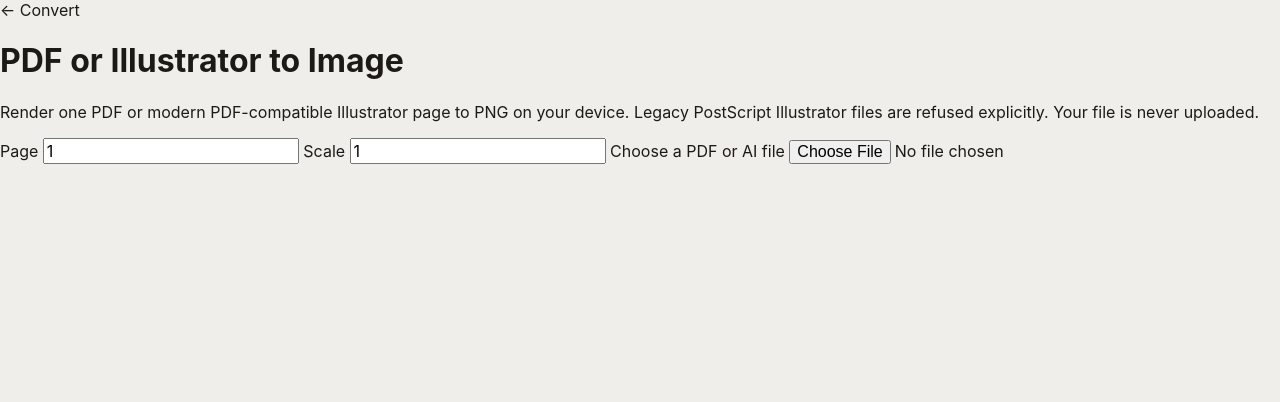
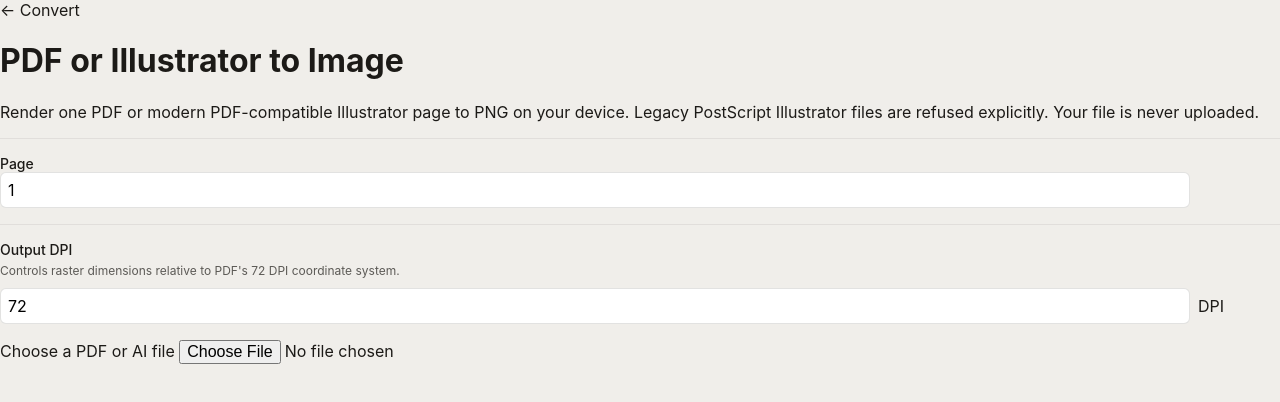
Before and after one commit to official-tisao/image.complianttools.com, a SvelteKit app in the folder apps/web/: page /pdf-to-image in a window 1280 px wide. Shown: the top 402 px of the page. Built offline with nearby package versions, Linux system fonts and the light colour scheme.

Commit message:
feat(P2-15): generate PDF raster controls

```diff
--- a/apps/web/src/routes/pdf-to-image/+page.svelte
+++ b/apps/web/src/routes/pdf-to-image/+page.svelte
@@ -1,15 +1,27 @@
 <script lang="ts">
   import {
+    PdfToImageOptionsSchema,
+    pdfToImageOptionDescriptions,
     readIllustratorDocumentInfo,
     readPdfDocumentInfo,
     renderIllustratorPage,
     renderPdfPage,
   } from '@complianttools/image-engine';
+  import GeneratedControls from '$lib/GeneratedControls.svelte';
 
   let status = $state('');
   let error = $state('');
-  let pageNumber = $state(1);
-  let scale = $state(1);
+  let options = $state(PdfToImageOptionsSchema.parse({}));
+  const controlValues = $derived({
+    'pdf.pageNumber': options.pageNumber,
+    'pdf.dpi': options.dpi,
+  });
+
+  function setControl(path: string, value: unknown) {
+    if (!path.startsWith('pdf.')) return;
+    const parsed = PdfToImageOptionsSchema.safeParse({ ...options, [path.slice(4)]: value });
+    if (parsed.success) options = parsed.data;
+  }
 
   async function convert(file: File | undefined) {
     status = '';
@@ -21,15 +33,16 @@
       const info = isIllustrator
         ? await readIllustratorDocumentInfo(input)
         : await readPdfDocumentInfo(input);
-      if (pageNumber > info.pageCount)
+      if (options.pageNumber > info.pageCount)
         throw new Error(
-          `PDF has ${info.pageCount} page${info.pageCount === 1 ? '' : 's'}; page ${pageNumber} is unavailable.`,
+          `PDF has ${info.pageCount} page${info.pageCount === 1 ? '' : 's'}; page ${options.pageNumber} is unavailable.`,
         );
+      const renderOptions = { pageNumber: options.pageNumber, scale: options.dpi / 72 };
       const image = isIllustrator
-        ? await renderIllustratorPage(input, { pageNumber, scale }, undefined, () =>
+        ? await renderIllustratorPage(input, renderOptions, undefined, () =>
             document.createElement('canvas'),
           )
-        : await renderPdfPage(input, { pageNumber, scale }, undefined, () =>
+        : await renderPdfPage(input, renderOptions, undefined, () =>
             document.createElement('canvas'),
           );
       const canvas = document.createElement('canvas');
@@ -47,10 +60,10 @@
       const url = URL.createObjectURL(blob);
       const download = document.createElement('a');
       download.href = url;
-      download.download = `${file.name.replace(/\.(?:pdf|ai)$/iu, '')}-page-${pageNumber}.png`;
+      download.download = `${file.name.replace(/\.(?:pdf|ai)$/iu, '')}-page-${options.pageNumber}.png`;
       download.click();
       URL.revokeObjectURL(url);
-      status = `Rendered page ${pageNumber} of ${info.pageCount} at ${image.width}×${image.height} locally.`;
+      status = `Rendered page ${options.pageNumber} of ${info.pageCount} at ${options.dpi} DPI (${image.width}×${image.height}) locally.`;
     } catch (reason) {
       error = reason instanceof Error ? reason.message : 'Unable to render this PDF page.';
     }
@@ -73,8 +86,11 @@
     Render one PDF or modern PDF-compatible Illustrator page to PNG on your device. Legacy
     PostScript Illustrator files are refused explicitly. Your file is never uploaded.
   </p>
-  <label>Page <input type="number" min="1" bind:value={pageNumber} /></label>
-  <label>Scale <input type="number" min="0.1" step="0.1" bind:value={scale} /></label>
+  <GeneratedControls
+    descriptions={pdfToImageOptionDescriptions}
+    values={controlValues}
+    onChange={setControl}
+  />
   <label
     >Choose a PDF or AI file <input
       type="file"
--- a/packages/engine/src/schemas/options.ts
+++ b/packages/engine/src/schemas/options.ts
@@ -162,12 +162,18 @@ export const RawToolOptionsSchema = z.object({
   chromaticAberrationCorrection: z.boolean().default(false),
 });
 
+export const PdfToImageOptionsSchema = z.object({
+  pageNumber: z.number().int().min(1).default(1),
+  dpi: z.number().min(18).max(600).default(72),
+});
+
 export type ExportOptionsInput = z.input<typeof ExportOptionsSchema>;
 export type ResizeOptions = z.infer<typeof ResizeOptionsSchema>;
 export type CropOptions = z.infer<typeof CropOptionsSchema>;
 export type RotateOptions = z.infer<typeof RotateOptionsSchema>;
 export type MetadataRemovalOptions = z.infer<typeof MetadataRemovalOptionsSchema>;
 export type RawToolOptions = z.infer<typeof RawToolOptionsSchema>;
+export type PdfToImageOptions = z.infer<typeof PdfToImageOptionsSchema>;
 
 export interface OptionDescription {
   label: string;
@@ -422,3 +428,27 @@ export const rawToolOptionDescriptions: Readonly<Record<string, OptionDescriptio
     defaultValue: false,
   },
 };
+
+export const pdfToImageOptionDescriptions: Readonly<Record<string, OptionDescription>> = {
+  'pdf.pageNumber': {
+    label: 'Page',
+    control: 'number',
+    group: 'PDF',
+    advanced: false,
+    min: 1,
+    step: 1,
+    defaultValue: 1,
+  },
+  'pdf.dpi': {
+    label: 'Output DPI',
+    help: "Controls raster dimensions relative to PDF's 72 DPI coordinate system.",
+    unit: 'DPI',
+    control: 'number',
+    group: 'PDF',
+    advanced: false,
+    min: 18,
+    max: 600,
+    step: 1,
+    defaultValue: 72,
+  },
+};
```
Also changed, not shown: 2 other files (tests, documents, lock files or other folders).
